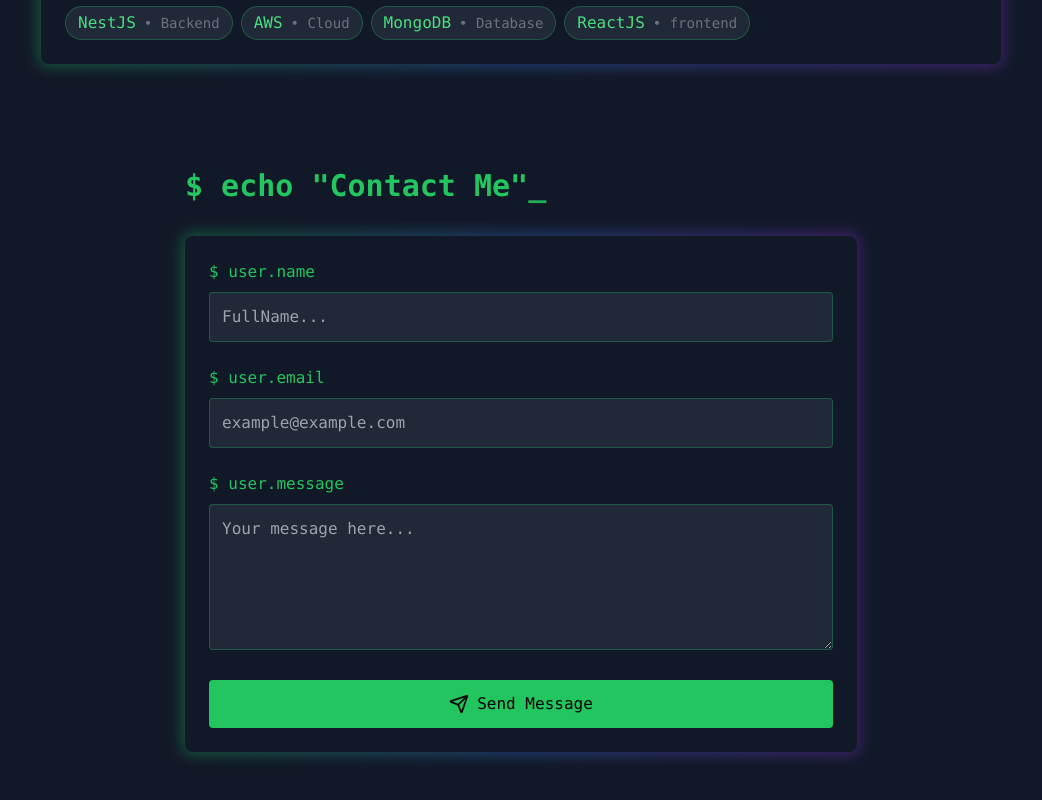
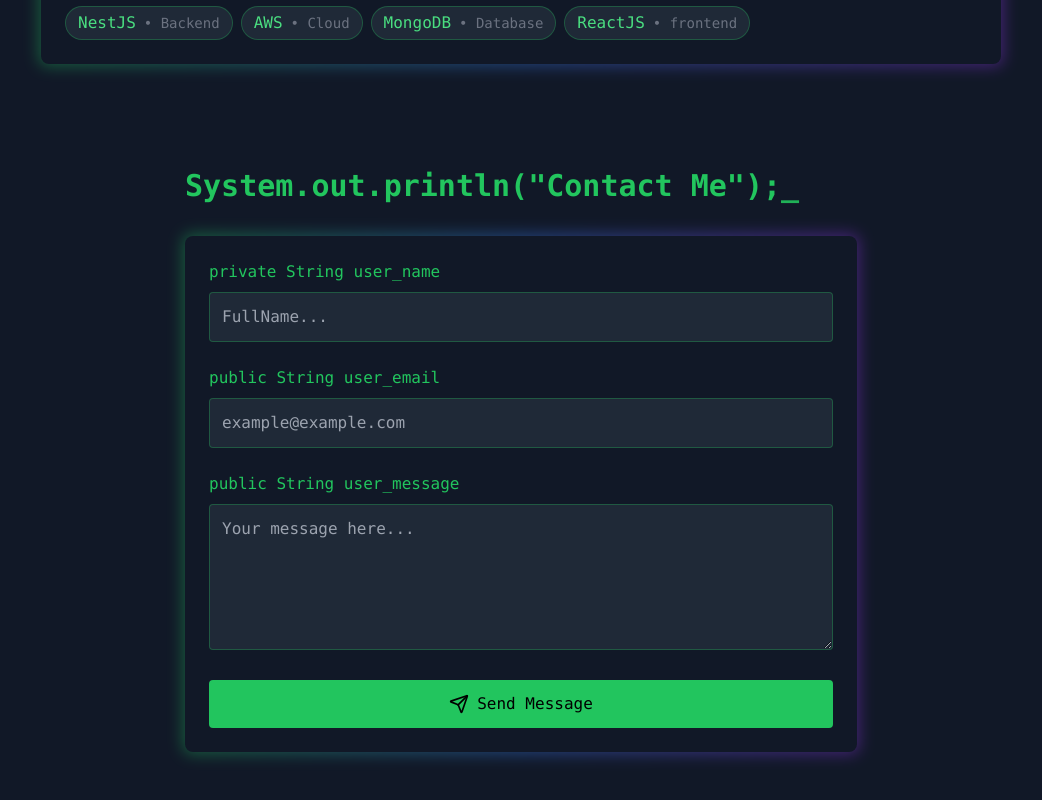
Before and after one commit to elFilaly001/Abdeljalil-El-filaly-Portfolio, a React (Vite) app in the folder FrontPortfolio/: page / in a window 1280 px wide. Shown: the part 2966-3766 px from the top of the page, without its empty margins (119-1161 px from the left). Built offline with nearby package versions, Linux system fonts and the light colour scheme.

Commit message:
Update Contact.jsx

```diff
--- a/FrontPortfolio/src/components/Contact.jsx
+++ b/FrontPortfolio/src/components/Contact.jsx
@@ -74,7 +74,7 @@ const Contact = () => {
     <div className="min-h-screen bg-gray-900 text-white p-6">
       <div className="max-w-2xl mx-auto">
         <h2 className="text-3xl font-bold mb-8 text-green-500 font-mono">
-          $ echo "Contact Me"<span className="animate-pulse">_</span>
+          System.out.println("Contact Me");<span className="animate-pulse">_</span>
         </h2>
 
         <div className="relative group">
@@ -87,7 +87,7 @@ const Contact = () => {
               {/* Name field */}
               <div>
                 <label htmlFor="name" className="block text-green-500 font-mono mb-2">
-                  $ user.name
+                   private String user_name
                 </label>
                 <input
                   type="text"
@@ -108,7 +108,7 @@ const Contact = () => {
               {/* Email field */}
               <div>
                 <label htmlFor="email" className="block text-green-500 font-mono mb-2">
-                  $ user.email
+                  public String user_email
                 </label>
                 <input
                   type="email"
@@ -129,7 +129,7 @@ const Contact = () => {
               {/* Message field */}
               <div>
                 <label htmlFor="message" className="block text-green-500 font-mono mb-2">
-                  $ user.message
+                  public String user_message
                 </label>
                 <textarea
                   id="message"
```
